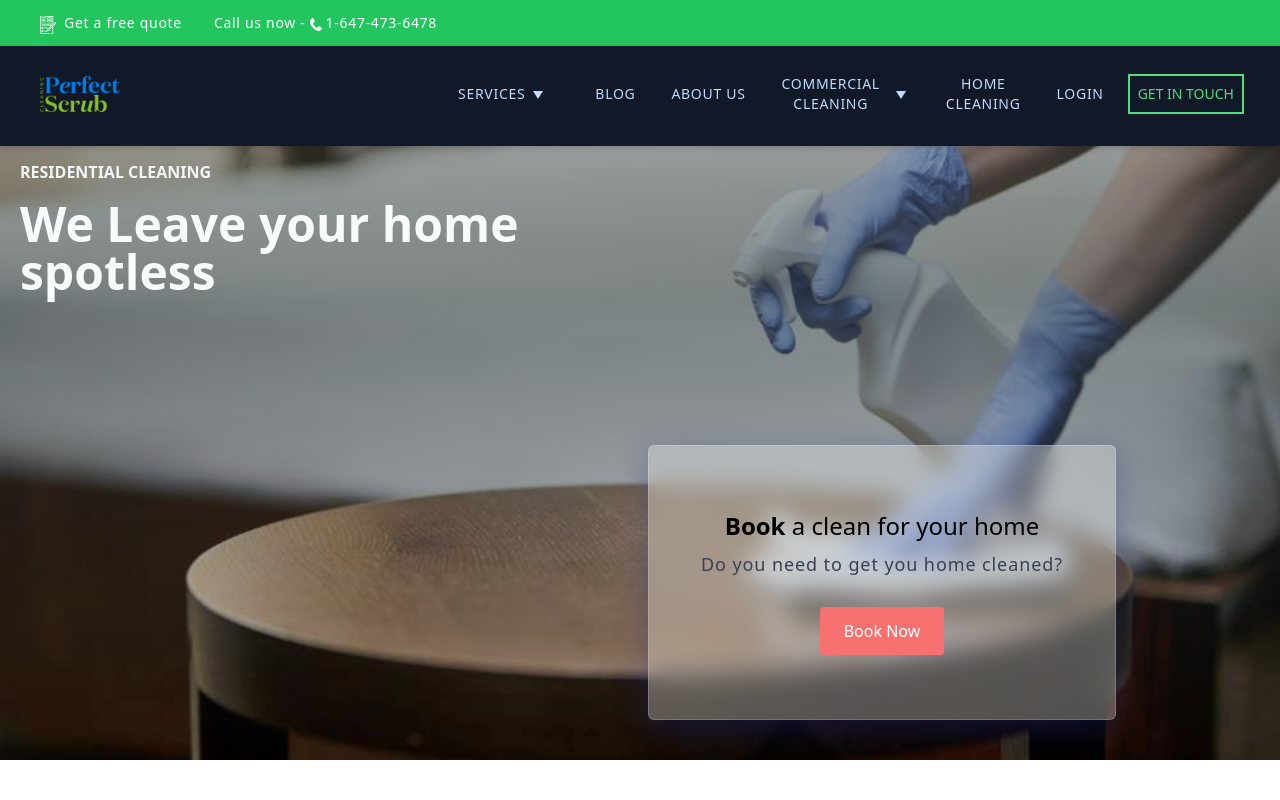
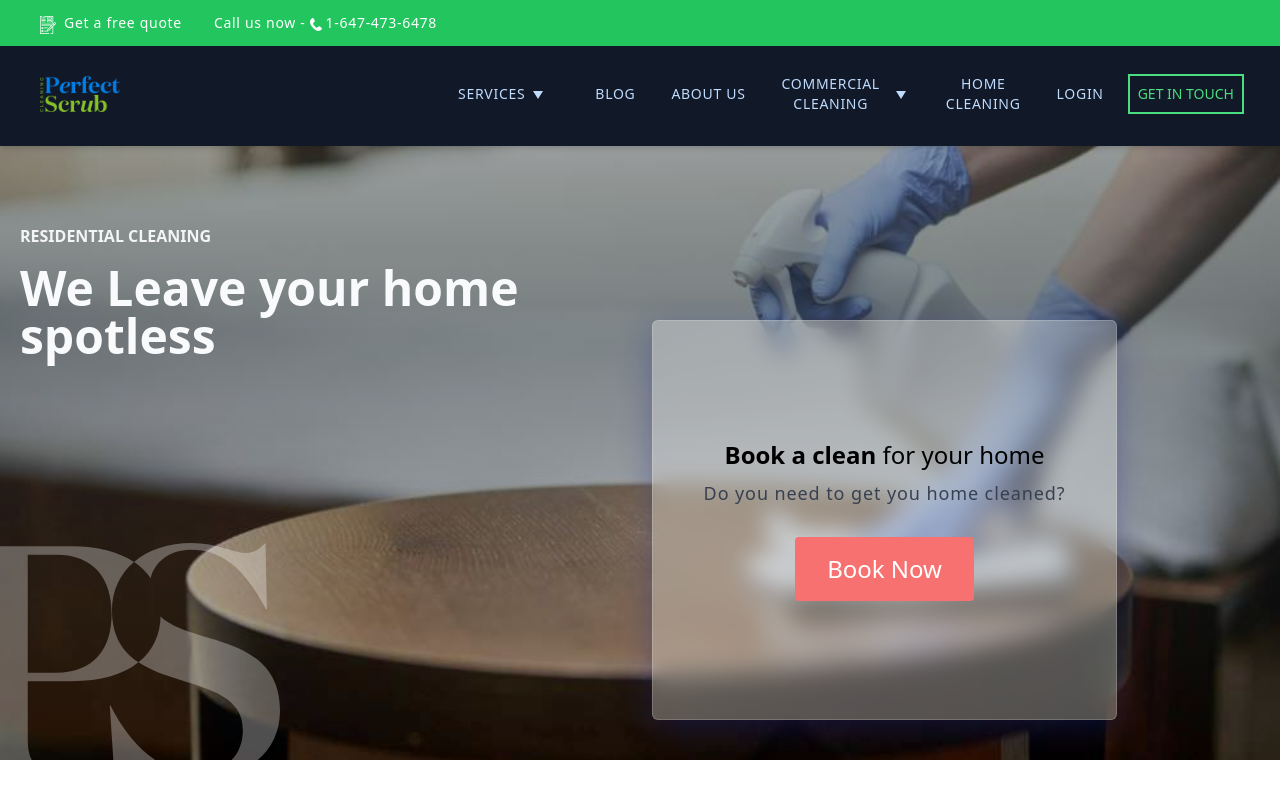
Before and after one commit to perfectscrub/perfect-scrub, a Next.js app: page /residential in a window 1280 px wide. Shown: the top 800 px of the page. Built offline with nearby package versions, Linux system fonts and the light colour scheme.

Commit message:
import booking component

```diff
--- a/components/hero-landing/HeroLandingSection.jsx
+++ b/components/hero-landing/HeroLandingSection.jsx
@@ -1,10 +1,10 @@
-import Link from "next/link";
-// import MonogramOverlay from "../monogram-overlay/MonogramOverlay";
+import ResidentialBooking from "../residential-booking/ResidentialBooking";
+import MonogramOverlay from "../monogram-overlay/MonogramOverlay";
 
 const HeroLandingSection = ({ bgImg, title, type }) => {
   return (
-    <section className={`${bgImg} flex lg:flex-row justify-around gay-2`}>
-      <div className="z-20 md:self-start px-5 lg:w-1/2">
+    <section className={`${bgImg} flex lg:flex-row justify-around gap-2`}>
+      <div className="z-20 md:self-start pt-16 px-5 lg:w-1/2">
         <h2 className="text-xs lg:text-base uppercase font-bold mb-2 lg:mb-4 text-gray-100">
           {type}
         </h2>
@@ -15,28 +15,11 @@ const HeroLandingSection = ({ bgImg, title, type }) => {
       <div className="z-20 md:self-end px-2 lg:w-1/2">
 
       {type === "Residential Cleaning" ? (
-          <section className="glass flex flex-col justify-center mb-10 py-6 lg:py-16 px-4 bg-white/30 text-center rounded-md lg:w-3/4 ">
-          <div className="mb-5">
-            <h2 className="text-2xl font-sans font-light ">
-              <span className="font-bold">Book</span> a clean for your home
-            </h2>
-            <p className="leading-relaxed m-auto text-gray-700 py-2 px-2 text-lg tracking-wider font-normal">
-              Do you need to get you home cleaned?
-            </p>
-          </div>
-          <div className="flex justify-center">
-            <Link
-              href={"/booking"}
-              className="rounded py-3 px-6 text-white bg-red-400 "
-              >
-              Book Now
-            </Link>
-          </div>
-        </section>
+          <ResidentialBooking />
       ) : null}
       </div>
       {/* Monogram Overlay */}
-      {/* <MonogramOverlay /> */}
+      <MonogramOverlay />
     </section>
   );
 };
```
